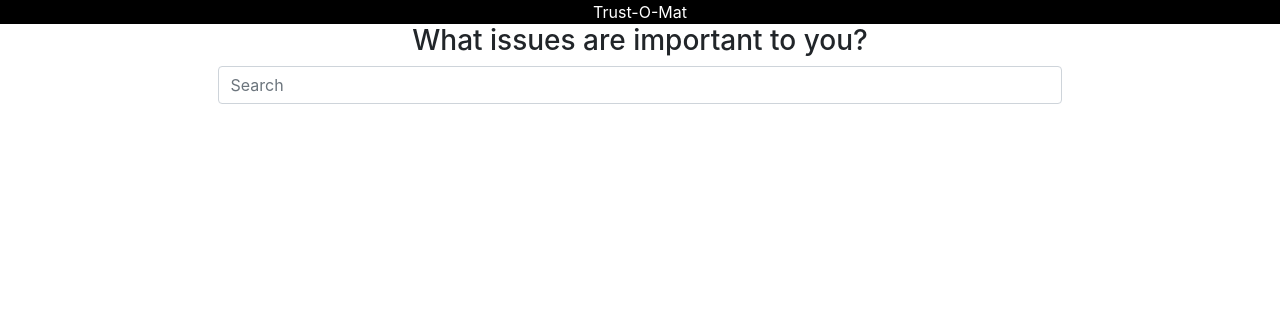
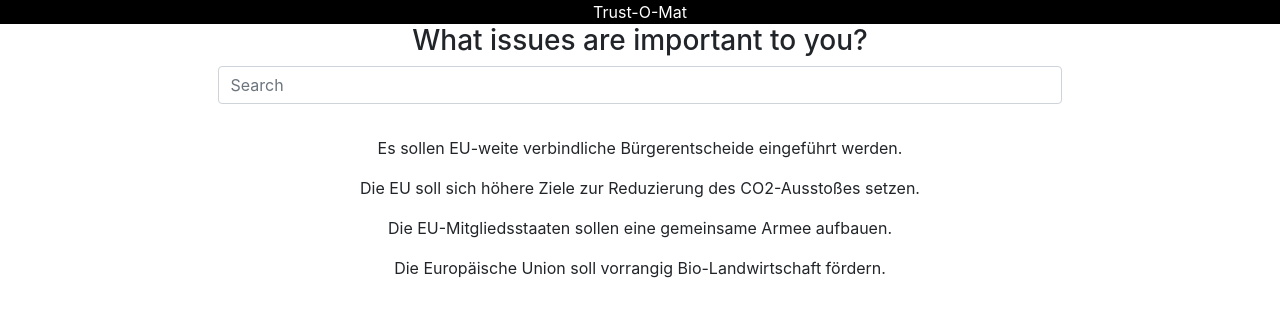
Before and after one commit to arne-z/hackhpi19_trust_o_mat, a React (Create React App) app in the folder trust_o_mat_frontend/: page / in a window 1280 px wide. Shown: the top 316 px of the page. Built offline with nearby package versions, Linux system fonts and the light colour scheme.

Commit message:
A few sample questions.

```diff
--- a/trust_o_mat_frontend/src/components/LandingPage.js
+++ b/trust_o_mat_frontend/src/components/LandingPage.js
@@ -1,5 +1,6 @@
 import React from 'react'
 import './LandingPage.scss'
+import Question from './Question'
 
 function LandingPage() {
     return (
@@ -7,8 +8,11 @@ function LandingPage() {
             <div className="LandingPage__search">
                 <h3>What issues are important to you?</h3>
                 <input className="form-control" type="text" placeholder="Search" />
-
             </div>
+            <Question text="Es sollen EU-weite verbindliche Bürgerentscheide eingeführt werden." />
+            <Question text="Die EU soll sich höhere Ziele zur Reduzierung des CO2-Ausstoßes setzen." />
+            <Question text="Die EU-Mitgliedsstaaten sollen eine gemeinsame Armee aufbauen." />
+            <Question text="Die Europäische Union soll vorrangig Bio-Landwirtschaft fördern." />
         </div>
     );
 }
--- a/trust_o_mat_frontend/src/components/LandingPage.scss
+++ b/trust_o_mat_frontend/src/components/LandingPage.scss
@@ -1,4 +1,7 @@
 .LandingPage {
   position: relative;
   margin: 0 17%;
+  &__search {
+    margin-bottom: 2rem;
+  }
 }
--- /dev/null
+++ b/trust_o_mat_frontend/src/components/Question.js
@@ -0,0 +1,12 @@
+import React from 'react'
+
+function Question(props) {
+    const { text } = props;
+    return (
+        <div className="Question">
+            <p>{text}</p>
+        </div>
+    )
+}
+
+export default Question;
```
